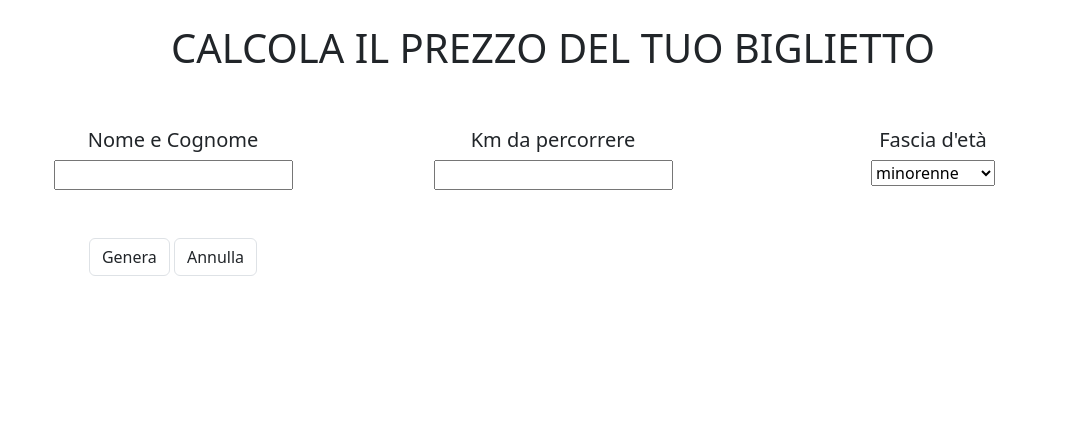
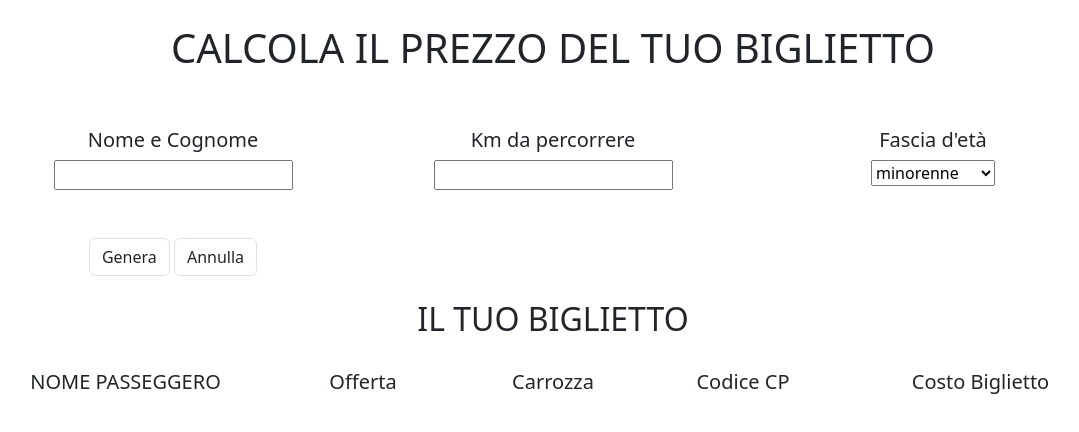
Before and after one commit to giovannimegliola/js-biglietto-treno-form, a plain HTML site: page index.html in a window 1280 px wide. Shown: the whole page, without its empty margins (87-1166 px from the left). Drawn offline with nearby package versions, Linux system fonts and the light colour scheme.

Commit message:
added ticket data content in html file

```diff
--- a/index.html
+++ b/index.html
@@ -24,9 +24,9 @@
             <div class="col-md-4 mt-4">
                 <h5 class="mt-4">Fascia d'età</h5>
                 <select name="age" id="age">
-                    <option value="0">minorenne</option>
-                    <option value="1">maggiorenne</option>
-                    <option value="2">over65</option>
+                    <option value="1">minorenne</option>
+                    <option value="2">maggiorenne</option>
+                    <option value="3">over65</option>
                 </select>
             </div>
 
@@ -38,6 +38,36 @@
         </div>
     </div>
 
+
+    <!--dati biglietto-->
+
+    <div class="text-center">
+
+      <h2 class="text-uppercase text-center mt-4 ">il tuo biglietto</h2>
+      <div class="container">
+        <div class="row">
+            <div class="col-md-3 mt-4">
+                <h5 class="text-uppercase">nome passeggero</h5>
+            </div>
+            <div class="col-md-2 mt-4">
+              <h5>Offerta</h5>
+           </div>
+            <div class="col-md-2 mt-4">
+                <h5>Carrozza</h5>
+            </div>
+            <div class="col-md-2 mt-4">
+                <h5>Codice CP</h5>
+            </div>
+            <div class="col-md-3 mt-4">
+                <h5>Costo Biglietto</h5>
+            </div>
+        </div>
+      </div>
+
+    </div>
+
+
+
   </main>
 
   <script type="text/javascript" src="js/script.js"></script>
```
